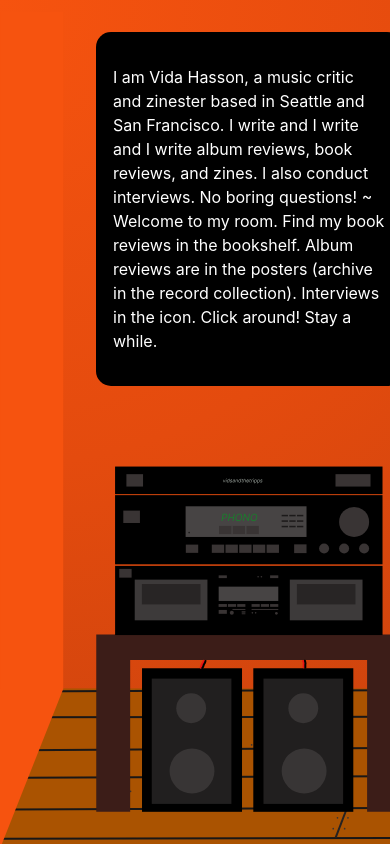
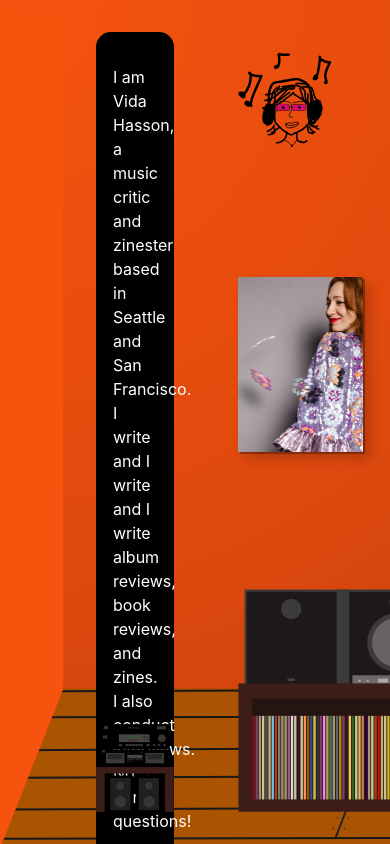
Before and after one commit to elizabethmchan2/vidsandthetripps, a React (Vite) app: page /home in a window 390 px wide. Built offline with nearby package versions, Linux system fonts and the light colour scheme.

Commit message:
make svgs responsive

```diff
--- a/src/WallPosters/WallPosters.scss
+++ b/src/WallPosters/WallPosters.scss
@@ -9,13 +9,13 @@
   position: relative;
   padding: 2rem;
   gap: 4rem;
-  grid-template-columns: 2fr 1fr 1fr 1fr 2fr;
+  grid-template-columns: 20vw 1fr 1fr 1fr 20vw;
   grid-template-rows: 1fr 1fr 1fr 1fr;
   grid-template-areas:
     'about facePoster work-item-la-witch work-item-spill-tab .'
     '. work-item-regina-spektor work-item-blackwater-holylight work-item-skunk-anansie .'
-    'recordPlayer cdPlayerAndRecordArchive cdPlayerAndRecordArchive cdPlayerAndRecordArchive bookshelf'
-    'recordPlayer cdPlayerAndRecordArchive cdPlayerAndRecordArchive cdPlayerAndRecordArchive bookshelf';
+    'recordPlayer cdPlayerAndRecordArchive cdPlayerAndRecordArchive . bookshelf'
+    'recordPlayer cdPlayerAndRecordArchive cdPlayerAndRecordArchive . bookshelf';
   margin-left: 4rem;
   margin-bottom: 4rem;
 
@@ -99,4 +99,13 @@
       z-index: 1;
     }
   }
+
+  .recordStandSVG,
+  .cdPlayerSVG,
+  .recordArchiveSVG,
+  .zineLibrarySVG,
+  .bookshelfSVG {
+    width: 100%;
+    height: 100%;
+  }
 }
--- a/src/WallPosters/WallPosters.tsx
+++ b/src/WallPosters/WallPosters.tsx
@@ -53,14 +53,14 @@ const WallPosters = () => {
         }
       })}
       <div className="recordStand">
-        <Stereo />
+        <Stereo className="recordStandSVG" />
       </div>
       <div className="cdPlayerAndRecordArchive">
         <div className="cdPlayer">
-          <CDPlayer />
+          <CDPlayer className="cdPlayerSVG" />
         </div>
         <div className="recordArchive">
-          <RecordArchive />
+          <RecordArchive className="recordArchiveSVG" />
         </div>
       </div>
       <div className="bookshelf">
@@ -75,9 +75,9 @@ const WallPosters = () => {
             <div className="albumReviewBackdrop" />
             <img src={girlOnGirl} alt="Girl on Girl by Sophie Gilbert" />
           </a>
-          <ZineLibrary />
+          <ZineLibrary className="zineLibrarySVG" />
         </div>
-        <Bookshelf />
+        <Bookshelf className="bookshelfSVG" />
       </div>
     </div>
   );
--- a/src/WallPosters/components/FacePoster/FacePoster.scss
+++ b/src/WallPosters/components/FacePoster/FacePoster.scss
@@ -1,3 +1,8 @@
 .facePoster {
   grid-area: facePoster;
+
+  svg {
+    width: 75%;
+    height: 75%;
+  }
 }
```
